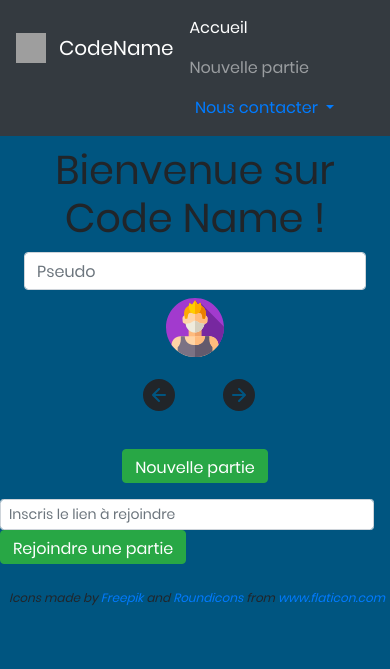
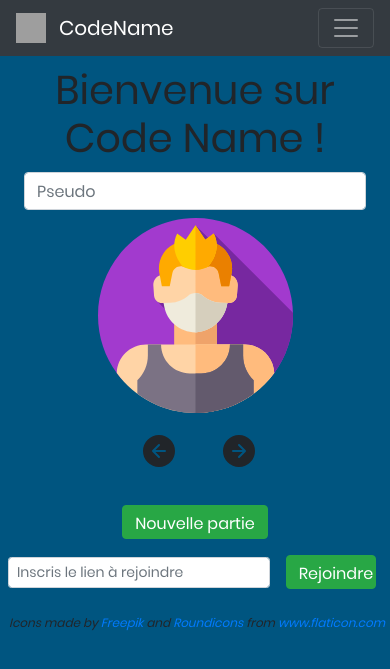
Before and after one commit to GChalony/CodeName, a Flask app: page / in a window 390 px wide. Shown: the top 669 px of the page. Run offline with Flask 2, Linux system fonts and the light colour scheme; some libraries are stand-ins or nearby versions; grey boxes are pictures that could not be loaded.

Commit message:
Work on phone compatibility

```diff
--- a/static/css/home.css
+++ b/static/css/home.css
@@ -15,14 +15,28 @@ h1 {
     margin: 1rem;
     width: 3rem;
 }
+#avatar-container
+{
+    width: 50%;
+    margin: auto;
+}
+@media (min-width: 992px) {
+    #avatar-container{
+        width: 15%;
+    }
+}
 #avatar-container img{
     width: 100%;
     height: auto;
 }
-#avatar-container
+#join-game-url
 {
-    width: 15%;
-    margin: auto;
+    max-width: 70%;
+}
+#join-game-button
+{
+    overflow: hidden;  /* Yuuu degueu */
+    max-width: 24%;
 }
 
 footer {
--- a/templates/base.html
+++ b/templates/base.html
@@ -27,7 +27,10 @@
                      class="d-inline-block align-top mr-2" alt="">
                 CodeName
             </a>
-
+            <button class="navbar-toggler" type="button" data-toggle="collapse" data-target="#navbarSupportedContent">
+                <span class="navbar-toggler-icon"></span>
+            </button>
+            <div class="collapse navbar-collapse" id="navbarSupportedContent">
                 <ul class="navbar-nav mr-auto">
                     <li class="nav-item active">
                         <a class="nav-link" href="/">Accueil<span class="sr-only">(current)</span></a>
@@ -44,6 +47,7 @@
                     <div class="dropdown-menu">
                         <a class="dropdown-item" href="/contact/propose_words">Proposer des mots</a>
                         <a class="dropdown-item" href="/contact/contact_us">Autre</a>
+                    </div>
                 </div>
             </div>
         </nav>
--- a/templates/home.html
+++ b/templates/home.html
@@ -35,7 +35,7 @@
 <div class="align-self-center my-3">
     <button type="submit" class="btn btn-success form-control-sm" id="new-game-button">Nouvelle partie</button>
 </div>
-<form class="form-inline align-self-center" id="join-form">
+<form class="form-inline align-self-center flex-nowrap mx-2" id="join-form">
     <input type="text" class="form-control form-control-sm mr-3" id="join-game-url"
            placeholder="Inscris le lien à rejoindre"
            value="{% if target_room_id is not none %}/{{target_room_id}}/room{% endif %}">
```
Lines whose indentation alone changed are shown as unchanged.
